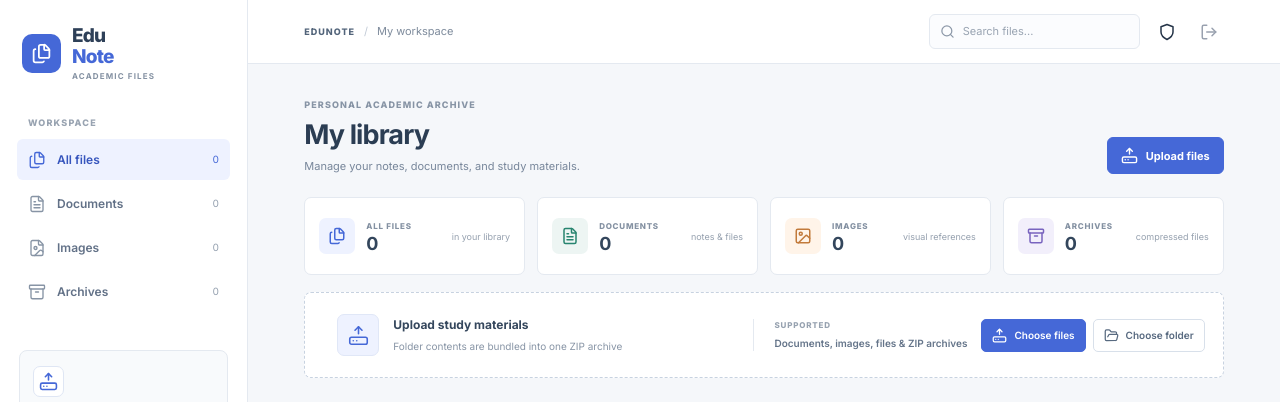
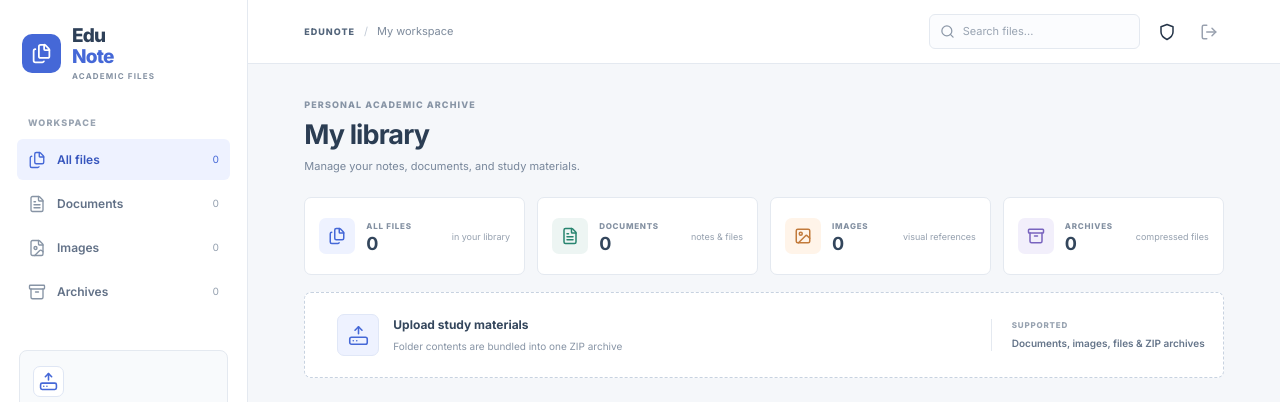
Before and after one commit to Ih3245/EduNoteHub, a Next.js app: page / in a window 1280 px wide. Shown: the top 402 px of the page. Built offline with nearby package versions, Linux system fonts and the light colour scheme; no server answers.

Commit message:
Simplify upload UI to single dropzone

```diff
--- a/src/app/page.tsx
+++ b/src/app/page.tsx
@@ -178,9 +178,8 @@ export default function Home() {
     [uploadFiles],
   );
 
-  const { getRootProps, getInputProps, isDragActive, open } = useDropzone({
+  const { getRootProps, getInputProps, isDragActive } = useDropzone({
     onDrop,
-    noClick: true,
   });
 
   const getIcon = (type: NoteItem["file_type"]) => {
@@ -335,10 +334,6 @@ export default function Home() {
                 Manage your notes, documents, and study materials.
               </p>
             </div>
-            <a className="primary-action" href="#upload">
-              <HardDriveUpload size={17} />
-              Upload files
-            </a>
           </section>
 
           <section className="overview-grid" aria-label="File totals">
@@ -405,30 +400,6 @@ export default function Home() {
             <span className="upload-supported">
               <span>SUPPORTED</span>
               <strong>Documents, images, files &amp; ZIP archives</strong>
-            </span>
-            <span className="upload-actions">
-              <button
-                className="upload-choice upload-choice-primary"
-                type="button"
-                onClick={(event) => {
-                  event.stopPropagation();
-                  open();
-                }}
-              >
-                <HardDriveUpload size={15} />
-                Choose files
-              </button>
-              <button
-                className="upload-choice"
-                type="button"
-                onClick={(event) => {
-                  event.stopPropagation();
-                  folderInputRef.current?.click();
-                }}
-              >
-                <FolderOpen size={15} />
-                Choose folder
-              </button>
             </span>
           </section>
 
```
